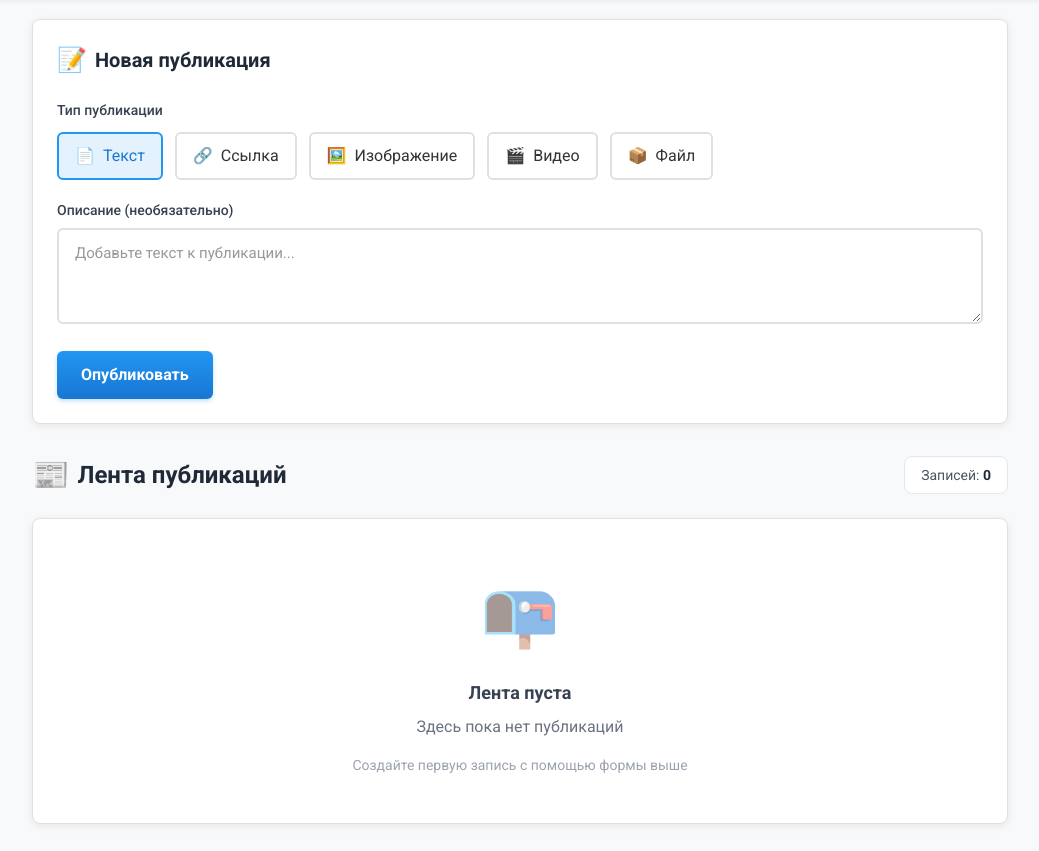
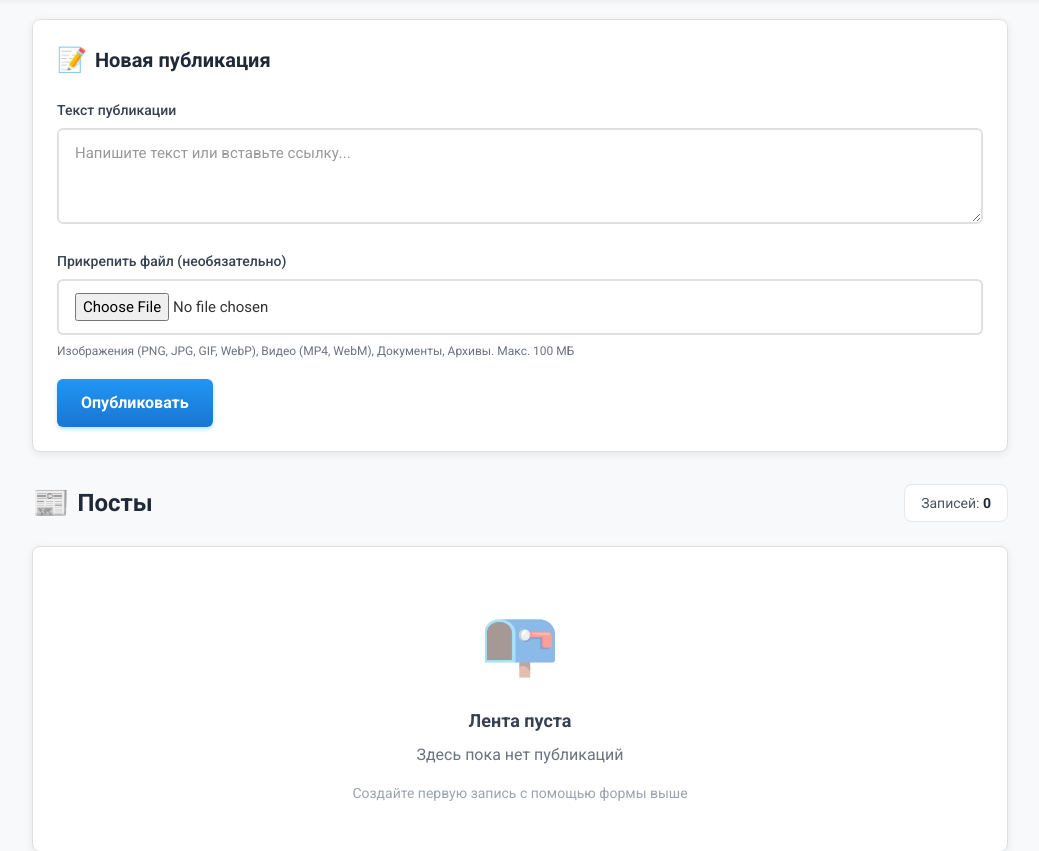
Before and after one commit to Alast0rRL/mymess, a Flask app: page / in a window 1280 px wide. Shown: the part 77-928 px from the top of the page, without its empty margins (120-1159 px from the left). Run offline with Flask 3, Linux system fonts and the light colour scheme; the visitor is signed in with stand-in values (Sample User, id 1); data that the repository does not hold is empty; some libraries are stand-ins or nearby versions.

Commit message:
Auto-detect post type + rename feed to Posts
- Removed manual type selection (text/link/image/video/file)
- Auto-detect type based on uploaded file extension
- Auto-detect links in text content
- Changed feed title from 'Лента публикаций' to 'Посты'
- Simplified form: just text + optional file
- Removed unused JavaScript (toggleFileInput)

Co-authored-by: Qwen-Coder <qwen-coder@alibabacloud.com>

```diff
--- a/app.py
+++ b/app.py
@@ -58,43 +58,37 @@ def create_app(config_class=Config):
     @app.route('/create', methods=['POST'])
     @login_required
     def create_post():
-        post_type = request.form.get('type')
         content = request.form.get('content', '').strip()
+        file = request.files.get('file')
 
-        if not content:
-            flash('Содержимое не может быть пустым', 'error')
-            return redirect(url_for('index'))
-
+        # Определяем тип поста
+        post_type = 'text'
         file_path = None
 
-        # Проверяем, выбран ли тип с файлом (image, video, file)
-        if post_type in ['file', 'image', 'video']:
-            if 'file' not in request.files:
-                flash('Файл не найден', 'error')
+        # Если есть файл - определяем его тип
+        if file and file.filename:
+            filename = secure_filename(file.filename)
+            ext = filename.rsplit('.', 1)[1].lower() if '.' in filename else ''
+
+            if ext not in app.config['ALLOWED_EXTENSIONS']:
+                flash(f'Недопустимый тип файла. Разрешены: изображения, видео, PDF, архивы', 'error')
                 return redirect(url_for('index'))
 
-            file = request.files['file']
-            if file and file.filename:
-                filename = secure_filename(file.filename)
-                ext = filename.rsplit('.', 1)[1].lower() if '.' in filename else ''
+            unique_filename = generate_unique_filename(filename)
+            file.save(os.path.join(app.config['UPLOAD_FOLDER'], unique_filename))
+            file_path = unique_filename
+            post_type = get_file_type(filename)
 
-                if ext not in app.config['ALLOWED_EXTENSIONS']:
-                    flash(f'Недопустимый тип файла. Разрешены: изображения, видео, PDF, архивы', 'error')
-                    return redirect(url_for('index'))
+        # Если нет файла, проверяем содержимое на ссылку
+        elif content:
+            url_pattern = re.compile(r'https?://\S+')
+            if url_pattern.search(content):
+                post_type = 'link'
 
-                unique_filename = generate_unique_filename(filename)
-                file.save(os.path.join(app.config['UPLOAD_FOLDER'], unique_filename))
-                file_path = unique_filename
-                # Автоматически определяем тип файла по расширению
-                post_type = get_file_type(filename)
-            else:
-                flash('Файл не выбран', 'error')
-                return redirect(url_for('index'))
-
-        elif post_type == 'link':
-            url_pattern = re.compile(r'https?://\S+')
-            if not url_pattern.search(content):
-                post_type = 'text'
+        # Если ничего нет - ошибка
+        if not content and not file_path:
+            flash('Добавьте текст или файл', 'error')
+            return redirect(url_for('index'))
 
         post = Post(type=post_type, content=content, file_path=file_path)
         db.session.add(post)
--- a/templates/index.html
+++ b/templates/index.html
@@ -10,59 +10,17 @@
     </h2>
 
     <form action="{{ url_for('create_post') }}" method="POST" enctype="multipart/form-data" class="space-y-5">
-        <!-- Выбор типа поста -->
-        <div>
-            <label class="block text-sm font-medium text-gray-700 mb-3">Тип публикации</label>
-            <div class="flex flex-wrap gap-3">
-                <label class="cursor-pointer">
-                    <input type="radio" name="type" value="text" checked class="peer sr-only" onchange="toggleFileInput()">
-                    <span class="radio-card">
-                        <span>📄</span>
-                        <span>Текст</span>
-                    </span>
-                </label>
-                <label class="cursor-pointer">
-                    <input type="radio" name="type" value="link" class="peer sr-only" onchange="toggleFileInput()">
-                    <span class="radio-card">
-                        <span>🔗</span>
-                        <span>Ссылка</span>
-                    </span>
-                </label>
-                <label class="cursor-pointer">
-                    <input type="radio" name="type" value="image" class="peer sr-only" onchange="toggleFileInput()">
-                    <span class="radio-card">
-                        <span>🖼️</span>
-                        <span>Изображение</span>
-                    </span>
-                </label>
-                <label class="cursor-pointer">
-                    <input type="radio" name="type" value="video" class="peer sr-only" onchange="toggleFileInput()">
-                    <span class="radio-card">
-                        <span>🎬</span>
-                        <span>Видео</span>
-                    </span>
-                </label>
-                <label class="cursor-pointer">
-                    <input type="radio" name="type" value="file" class="peer sr-only" onchange="toggleFileInput()">
-                    <span class="radio-card">
-                        <span>📦</span>
-                        <span>Файл</span>
-                    </span>
-                </label>
-            </div>
-        </div>
-
         <!-- Поле содержимого -->
         <div>
-            <label class="block text-sm font-medium text-gray-700 mb-2">Описание (необязательно)</label>
+            <label class="block text-sm font-medium text-gray-700 mb-2">Текст публикации</label>
             <textarea name="content" rows="3"
                 class="w-full input-clean"
-                placeholder="Добавьте текст к публикации..."></textarea>
+                placeholder="Напишите текст или вставьте ссылку..."></textarea>
         </div>
 
         <!-- Поле загрузки файла -->
-        <div id="fileInputContainer" class="hidden">
-            <label class="block text-sm font-medium text-gray-700 mb-2">Файл</label>
+        <div>
+            <label class="block text-sm font-medium text-gray-700 mb-2">Прикрепить файл (необязательно)</label>
             <input type="file" name="file" id="fileInput"
                 class="w-full input-clean"
                 accept=".png,.jpg,.jpeg,.gif,.webp,.bmp,.svg,.mp4,.webm,.ogg,.avi,.mov,.mkv,.pdf,.zip,.rar,.7z,.tar,.gz">
@@ -83,7 +41,7 @@
 <div class="flex items-center justify-between mb-6 animate-fade-in-delay-1">
     <h1 class="text-2xl font-bold text-gray-800 flex items-center gap-2">
         <span class="text-3xl">📰</span>
-        <span>Лента публикаций</span>
+        <span>Посты</span>
     </h1>
     <div class="px-4 py-2 bg-white border border-gray-200 rounded-lg text-sm text-gray-600">
         Записей: <span class="font-semibold text-gray-800">{{ posts|length }}</span>
@@ -204,13 +162,6 @@
 </div>
 
 <script>
-function toggleFileInput() {
-    const fileInput = document.getElementById('fileInputContainer');
-    const type = document.querySelector('input[name="type"]:checked').value;
-    const isMedia = ['image', 'video', 'file'].includes(type);
-    fileInput.classList.toggle('hidden', !isMedia);
-}
-
 document.getElementById('fileInput')?.addEventListener('change', function(e) {
     const fileName = e.target.files[0]?.name;
     if (fileName) {
```
